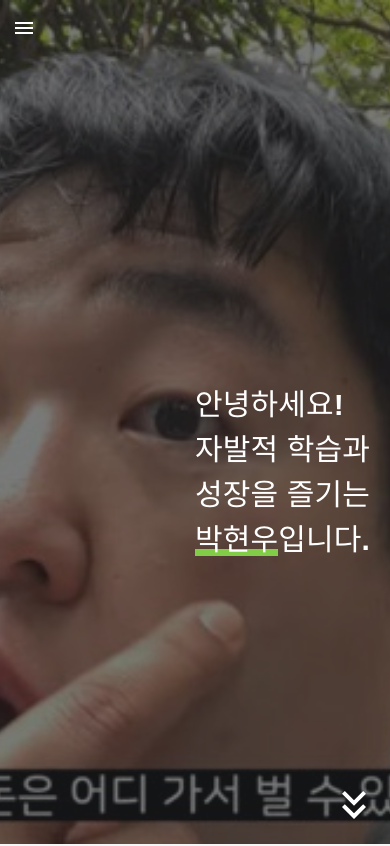
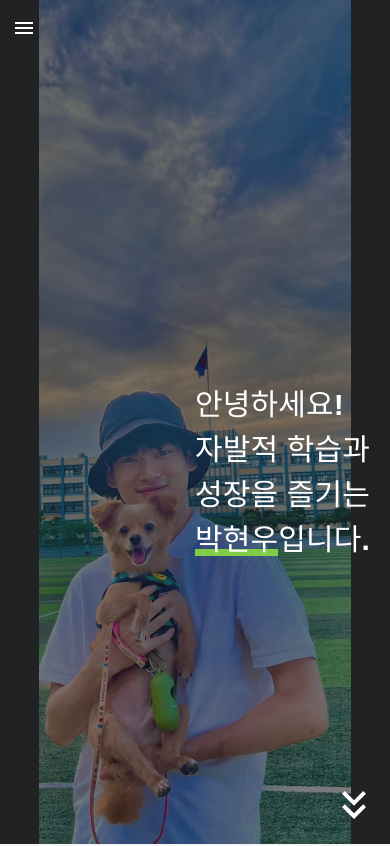
Before and after one commit to dailybetter/GSAP_practice, a React (Vite) app in the folder gsap_practice/: page / in a window 390 px wide. Shown: the top 846 px of the page. Built offline with nearby package versions, Linux system fonts and the light colour scheme; a web font is replaced by a local one.

Commit message:
Fix: intro backgroundimg 반응형 적용 but 사진을 바꿔야할듯 하다..

```diff
--- a/gsap_practice/src/components/intro/index.tsx
+++ b/gsap_practice/src/components/intro/index.tsx
@@ -32,7 +32,7 @@ export const Intro = () => {
           </Styled.BodyText>
         </Styled.BodyTextContainer>
         <Styled.BackgrouundImg>
-          <img src="/moon.jpg" alt="background" draggable={false} />
+          <img src="/main.jpg" alt="background" draggable={false} />
         </Styled.BackgrouundImg>
         <Styled.IconContainer>
           <Styled.ArrowDownButton
--- a/gsap_practice/src/components/intro/styled.tsx
+++ b/gsap_practice/src/components/intro/styled.tsx
@@ -43,9 +43,18 @@ export const BackgrouundImg = styled.div`
   text-align: center;
   img {
     opacity: 0.4;
-    width: 100vw;
+    width: 80vw;
     height: 100vh;
     object-fit: cover;
+  }
+  @media ${(props) => props.theme.tablet} {
+    position: absolute;
+    left: 0;
+    img {
+      width: 100vw;
+      height: 100vh;
+      object-fit: cover;
+    }
   }
 `;
 
--- a/gsap_practice/src/theme.tsx
+++ b/gsap_practice/src/theme.tsx
@@ -7,6 +7,6 @@ const size = {
 
 export const theme: DefaultTheme = {
   mobile: `screen and (max-width: ${size.mobile})`,
-  tablet: `screen and (max-width: ${size.desktop})`,
+  tablet: `screen and (min-width: ${size.mobile})  and (max-width: ${size.desktop})`,
   desktop: `screen and (min-width: ${size.desktop})`,
 };
```
Also changed, not shown: gsap_practice/public/main.jpg.
